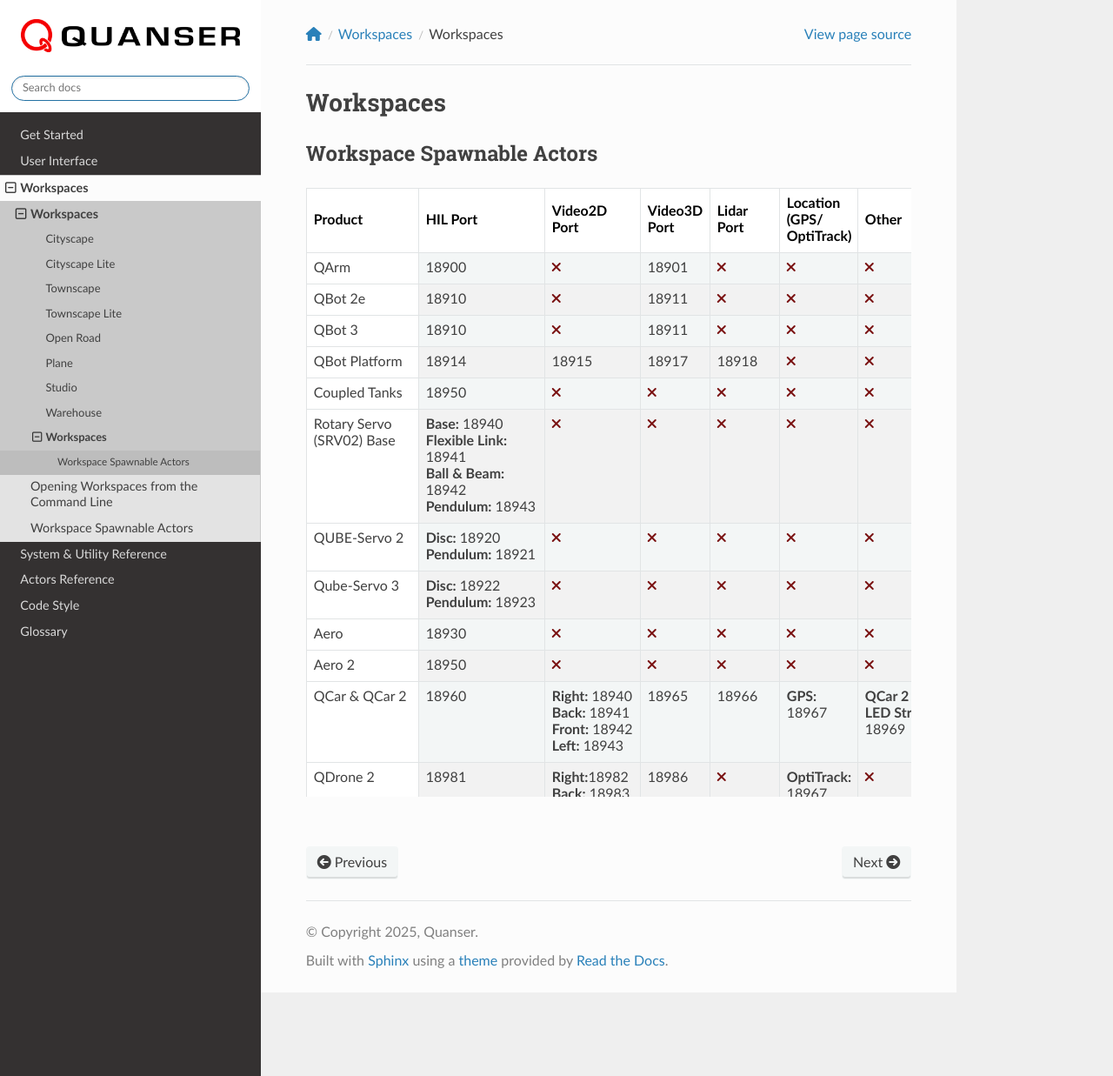
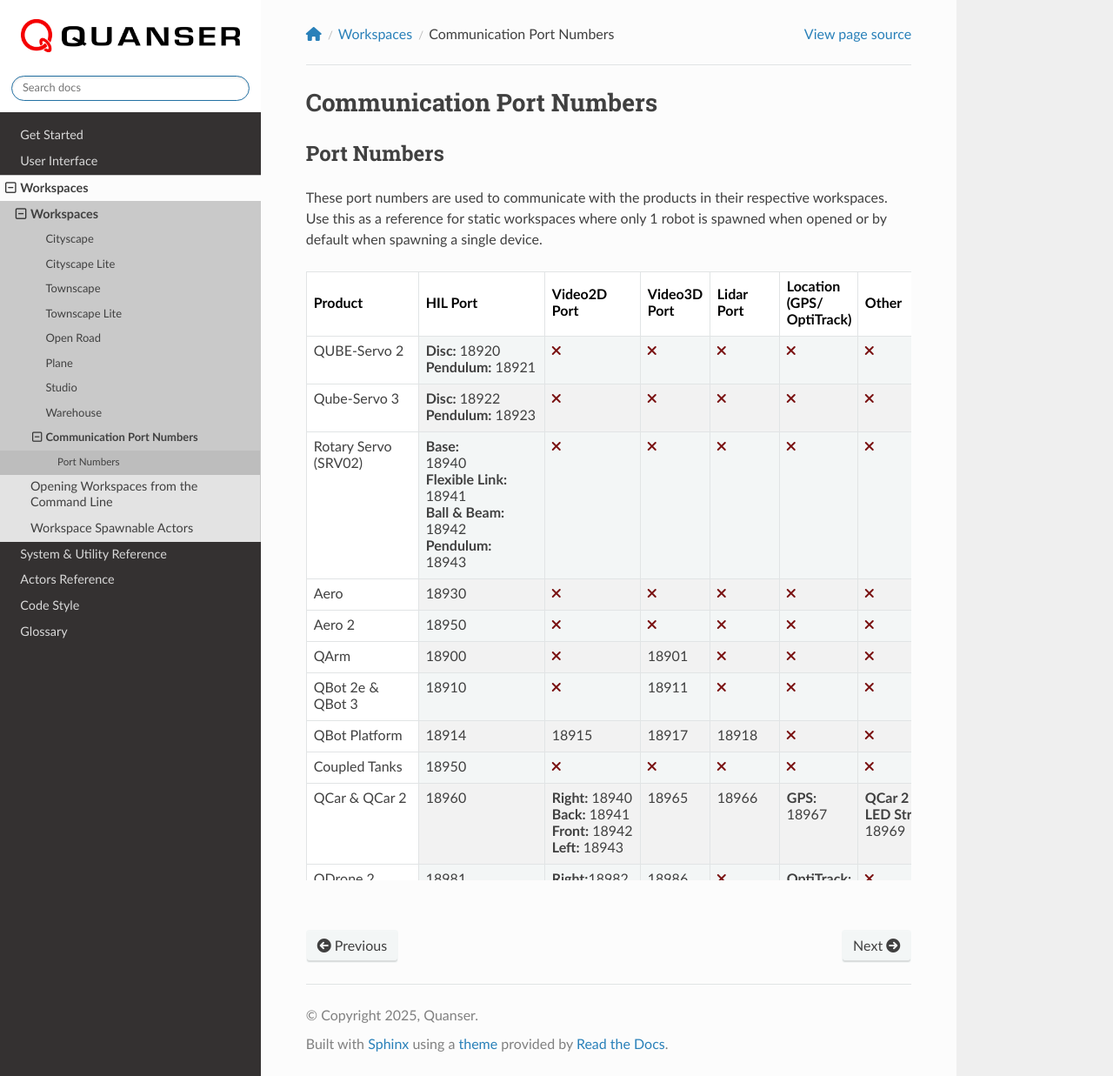
Before and after one commit to quanser/Quanser_Interactive_Labs_Resources, a Sphinx documentation site: the page built from docs/source/Workspaces/port_numbers.rst, in a window 1280 px wide and 1237 px high. Shown: the whole window at 87% size. Built offline with Sphinx 7.4.7 and the Read the Docs theme 3.1.0, drawn with Linux system fonts in a browser that asks for light colours.

Commit message:
port table update order

```diff
--- a/docs/source/Workspaces/port_numbers.rst
+++ b/docs/source/Workspaces/port_numbers.rst
@@ -1,15 +1,17 @@
-.. _Workspaces:
+.. _PortNumbers:
 
-**********
-Workspaces
-**********
+******************************
+Communication Port Numbers
+******************************
 
 
 .. _spawnableactorsWorkspaces:
 
-Workspace Spawnable Actors
+Port Numbers
 ==========================
 
+These port numbers are used to communicate with the products in their respective workspaces. Use this as a reference for static
+workspaces where only 1 robot is spawned when opened or by default when spawning a single device.
 
 .. raw:: html
 
@@ -131,65 +133,6 @@
     </thead>
     <tbody>
         <tr>
-            <td>QArm</td>
-            <td>18900</td>
-            <td><i class="fa fa-remove"></i></td>
-            <td>18901</td>
-            <td><i class="fa fa-remove"></i></td>
-            <td><i class="fa fa-remove"></i></td>
-            <td><i class="fa fa-remove"></i></td>
-        </tr>
-        <tr>
-            <td>QBot 2e</td>
-            <td>18910</td>
-            <td><i class="fa fa-remove"></i></td>
-            <td>18911</td>
-            <td><i class="fa fa-remove"></i></td>
-            <td><i class="fa fa-remove"></i></td>
-            <td><i class="fa fa-remove"></i></td>
-        </tr>
-        <tr>
-            <td>QBot 3</td>
-            <td>18910</td>
-            <td><i class="fa fa-remove"></i></td>
-            <td>18911</td>
-            <td><i class="fa fa-remove"></i></td>
-            <td><i class="fa fa-remove"></i></td>
-            <td><i class="fa fa-remove"></i></td>
-        </tr>
-        <tr>
-            <td>QBot Platform</td>
-            <td>18914</td>
-            <td>18915</td>
-            <td>18917</td>
-            <td>18918</td>
-            <td><i class="fa fa-remove"></i></td>
-            <td><i class="fa fa-remove"></i></td>
-        </tr>
-        <tr>
-            <td>Coupled Tanks</td>
-            <td>18950</td>
-            <td><i class="fa fa-remove"></i></td>
-            <td><i class="fa fa-remove"></i></td>
-            <td><i class="fa fa-remove"></i></td>
-            <td><i class="fa fa-remove"></i></td>
-            <td><i class="fa fa-remove"></i></td>
-        </tr>
-        <tr>
-            <td>Rotary Servo (SRV02) Base</td>
-            <td>
-                <strong>Base:</strong> 18940<br>
-                <strong>Flexible Link:</strong> 18941<br>
-                <strong>Ball &amp; Beam:</strong> 18942<br>
-                <strong>Pendulum:</strong> 18943
-            </td>
-            <td><i class="fa fa-remove"></i></td>
-            <td><i class="fa fa-remove"></i></td>
-            <td><i class="fa fa-remove"></i></td>
-            <td><i class="fa fa-remove"></i></td>
-            <td><i class="fa fa-remove"></i></td>
-        </tr>
-        <tr>
             <td>QUBE-Servo 2</td>
             <td>
                 <strong>Disc:</strong> 18920<br>
@@ -214,6 +157,20 @@
             <td><i class="fa fa-remove"></i></td>
         </tr>
         <tr>
+            <td>Rotary Servo (SRV02)</td>
+            <td>
+                <strong>Base:</strong><br> 18940<br>
+                <strong>Flexible Link:</strong><br> 18941<br>
+                <strong>Ball &amp; Beam:</strong><br> 18942<br>
+                <strong>Pendulum:</strong><br> 18943
+            </td>
+            <td><i class="fa fa-remove"></i></td>
+            <td><i class="fa fa-remove"></i></td>
+            <td><i class="fa fa-remove"></i></td>
+            <td><i class="fa fa-remove"></i></td>
+            <td><i class="fa fa-remove"></i></td>
+        </tr>
+        <tr>
             <td>Aero</td>
             <td>18930</td>
             <td><i class="fa fa-remove"></i></td>
@@ -224,6 +181,42 @@
         </tr>
         <tr>
             <td>Aero 2</td>
+            <td>18950</td>
+            <td><i class="fa fa-remove"></i></td>
+            <td><i class="fa fa-remove"></i></td>
+            <td><i class="fa fa-remove"></i></td>
+            <td><i class="fa fa-remove"></i></td>
+            <td><i class="fa fa-remove"></i></td>
+        </tr>
+        <tr>
+            <td>QArm</td>
+            <td>18900</td>
+            <td><i class="fa fa-remove"></i></td>
+            <td>18901</td>
+            <td><i class="fa fa-remove"></i></td>
+            <td><i class="fa fa-remove"></i></td>
+            <td><i class="fa fa-remove"></i></td>
+        </tr>
+        <tr>
+            <td>QBot 2e & QBot 3</td>
+            <td>18910</td>
+            <td><i class="fa fa-remove"></i></td>
+            <td>18911</td>
+            <td><i class="fa fa-remove"></i></td>
+            <td><i class="fa fa-remove"></i></td>
+            <td><i class="fa fa-remove"></i></td>
+        </tr>
+        <tr>
+            <td>QBot Platform</td>
+            <td>18914</td>
+            <td>18915</td>
+            <td>18917</td>
+            <td>18918</td>
+            <td><i class="fa fa-remove"></i></td>
+            <td><i class="fa fa-remove"></i></td>
+        </tr>
+        <tr>
+            <td>Coupled Tanks</td>
             <td>18950</td>
             <td><i class="fa fa-remove"></i></td>
             <td><i class="fa fa-remove"></i></td>
```
